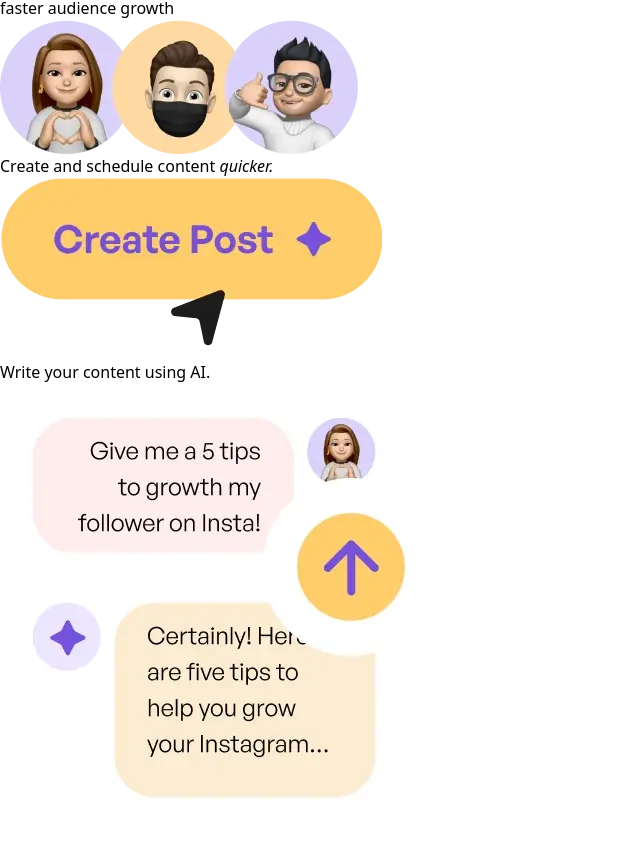
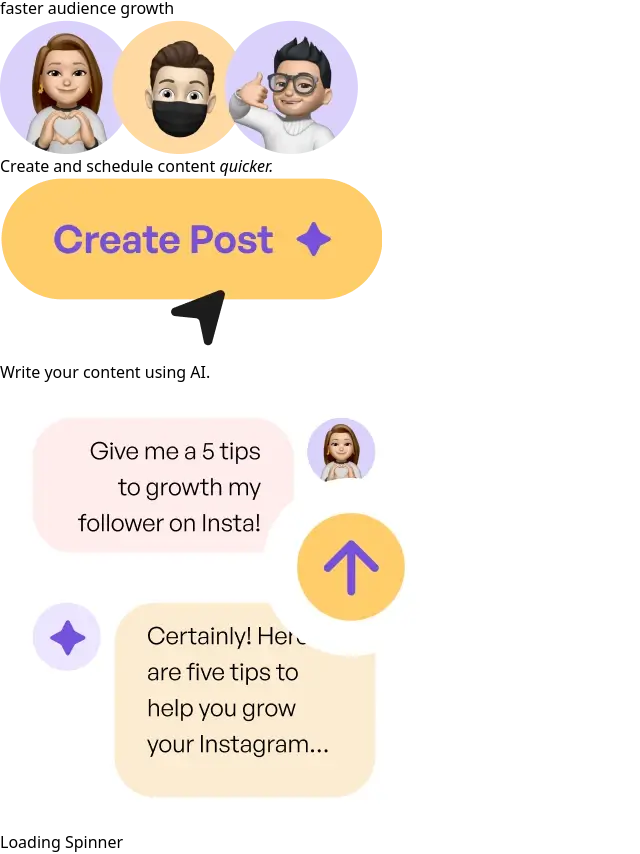
Before and after one commit to ItzAkmal97/Bento-Grid, a React (Vite) app: page / in a window 1280 px wide. Shown: the part 1964-2818 px from the top of the page, without its empty margins (0-640 px from the left). Before the commit the page ends 2794 px from the top, so only its background shows below. Built offline with nearby package versions, Linux system fonts and the light colour scheme.

Commit message:
Bug fixes

```diff
--- a/src/App.tsx
+++ b/src/App.tsx
@@ -12,7 +12,7 @@ function App() {
   return (
     <>
     <Header />
-    <main className="bg-gray-200 font-sans min-h-screen py-6 px-4">
+    <main className="bg-gray-100 font-sans min-h-screen py-6 px-4">
       <div className="max-w-6xl mx-auto">
         <div className="grid grid-cols-1 md:grid-cols-2 lg:grid-cols-3 xl:grid-cols-4 gap-4 auto-rows-auto">
           {/* Feature Block - Dark */}
@@ -71,7 +71,7 @@ function App() {
           </div>
 
           {/* Create Content */}
-          <div className="bg-yellow-100 p-6 rounded-2xl flex flex-col justify-between lg:pt-8 shadow-[0_8px_30px_rgb(0,0,0,0.12)]">
+          <div className="bg-yellow-100 p-6 rounded-2xl flex flex-col justify-between shadow-[0_8px_30px_rgb(0,0,0,0.12)]">
             <h2 className="text-gray-900 text-xl md:text-2xl lg:text-3xl xl:text-4xl font-semibold">
               Create and schedule content <i className="text-purple-500 font-bold">quicker.</i>
             </h2>
@@ -79,7 +79,7 @@ function App() {
           </div>
 
           {/* AI Content */}
-          <div className="bg-orange-300 p-6 rounded-2xl flex flex-col md:flex-row md:items-center md:p-12 md:justify-center gap-4 md:col-span-2 xl:col-span-3 shadow-[0_8px_30px_rgb(0,0,0,0.12)]">
+          <div className="bg-orange-300 p-6 rounded-2xl flex flex-col md:flex-row md:items-center md:p-12 md:justify-center gap-4 md:col-span-2 lg:col-span-3 lg:flex lg:justify-evenly xl:col-span-3 shadow-[0_8px_30px_rgb(0,0,0,0.12)]">
             <h2 className="text-gray-900 text-2xl md:text-3xl lg:text-4xl font-semibold">
               Write your content using AI.
             </h2>
@@ -87,6 +87,10 @@ function App() {
           </div>
         </div>
       </div>
+      <div className="flex flex-col justify-center items-center mt-8">
+        <h1 className='mb-4 font-bold text-3xl'>Loading Spinner</h1>
+        <div className="animate-spin rounded-full h-16 w-16 border-4 border-gray-300 border-t-purple-500"></div>
+      </div>
     </main>
     </>
   )
--- a/src/Header.tsx
+++ b/src/Header.tsx
@@ -2,7 +2,7 @@ import { ChevronDown } from 'lucide-react';
 
 const Header = () => {
   return (
-    <header className="py-4 px-4 bg-gray-200">
+    <header className="py-4 px-4 bg-gray-100">
       <nav className="max-w-6xl mx-auto">
         <div className="flex items-center justify-between">
           {/* Logo */}
@@ -19,7 +19,7 @@ const Header = () => {
           </label>
 
           {/* Navigation Links */}
-          <div className="fixed inset-y-0 right-0 w-64 bg-gray-200 shadow-lg transform translate-x-full
+          <div className="fixed inset-y-0 right-0 w-64 bg-gray-100 shadow-lg transform translate-x-full
                           peer-checked:translate-x-0 transition-transform duration-300 ease-in-out
                           md:static md:transform-none md:shadow-none md:w-auto md:flex md:items-center">
             <ul className="flex flex-col p-4 space-y-4 md:flex-row md:space-y-0 md:space-x-8">
```
